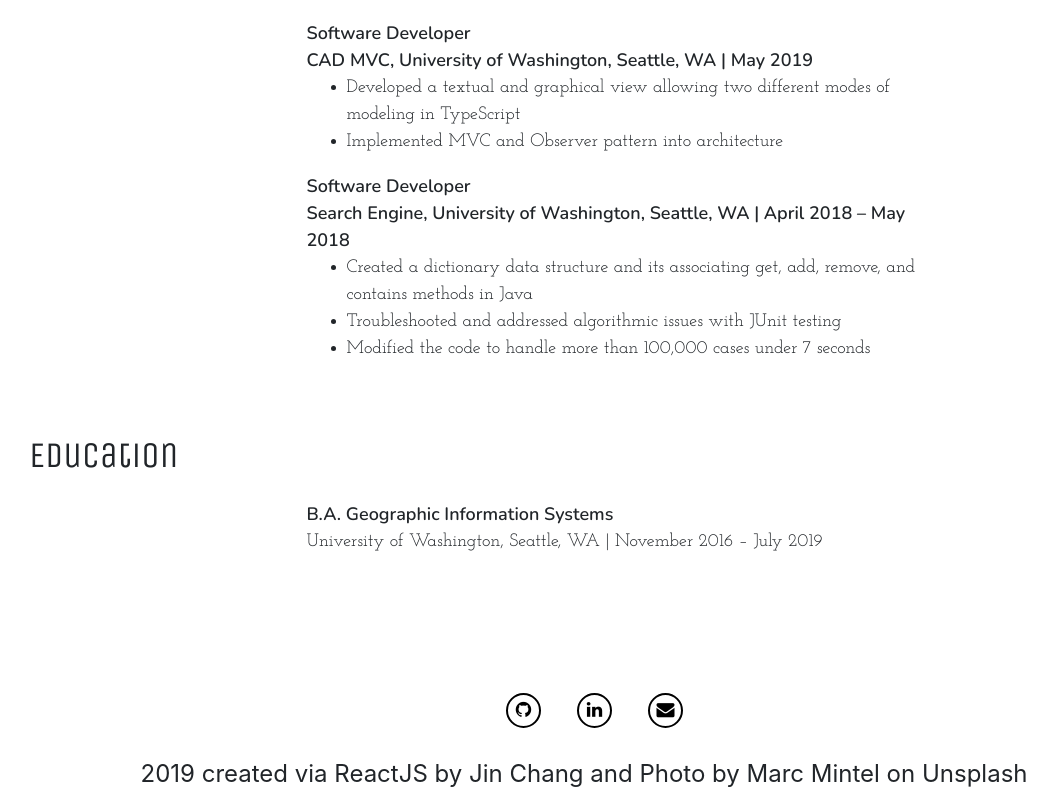
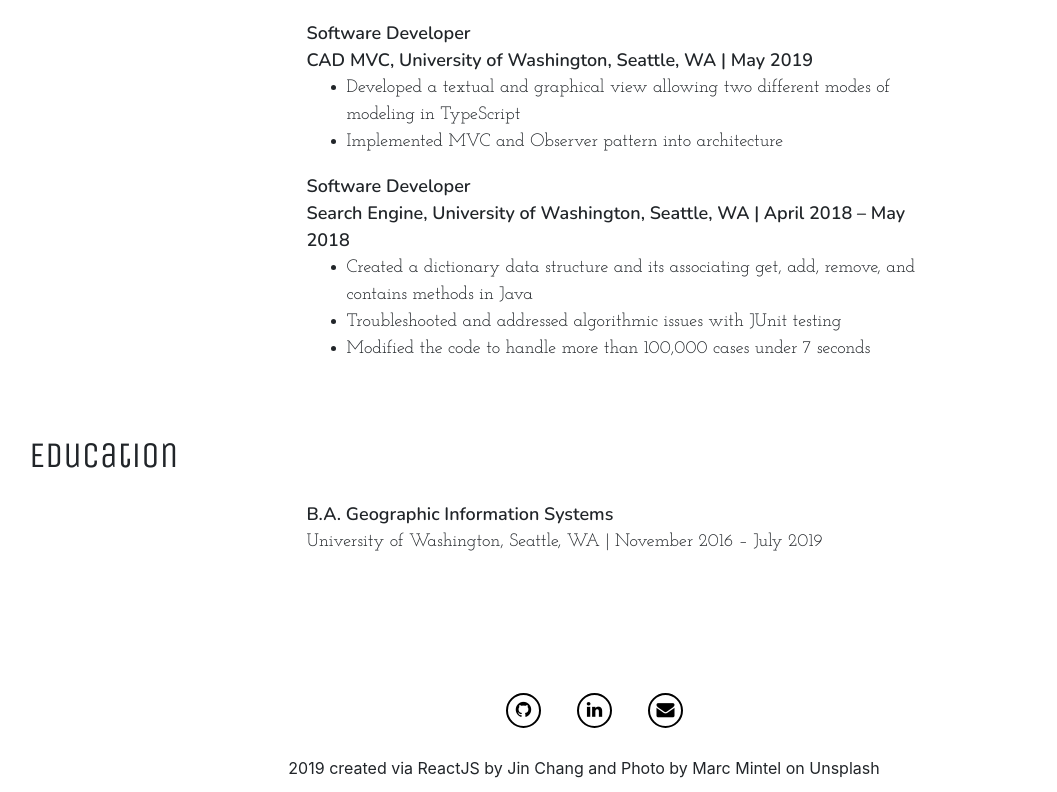
Before and after one commit to jinc132/jinschang-Portfolio, a React (Create React App) app: page /Resume in a window 1280 px wide. Shown: the part 1781-2573 px from the top of the page, without its empty margins (56-1113 px from the left). Built offline with nearby package versions, Linux system fonts and the light colour scheme.

Commit message:
adding footer font size

```diff
--- a/src/css/resume.css
+++ b/src/css/resume.css
@@ -105,5 +105,5 @@
 footer {
     text-align: center;
     padding-top: 10px;
-    font-size: 3vh
+    font-size: 2vh
 }
```
